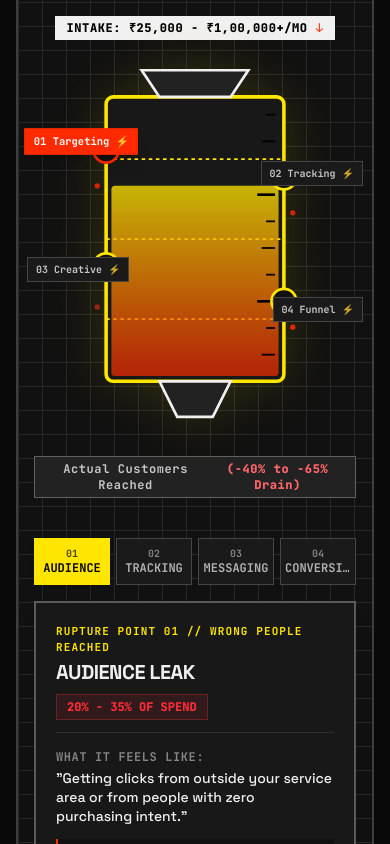
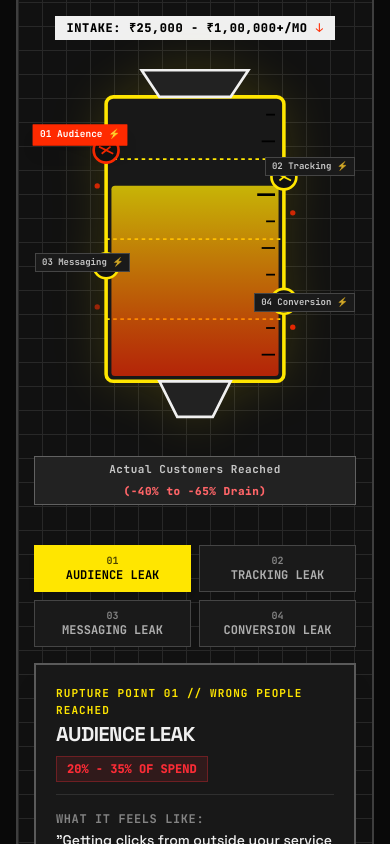
Before and after one commit to tonyjvelloor/brand-maniacs, a Next.js app: page /ads-rescue in a window 390 px wide. Shown: the part 1160-2004 px from the top of the page. Built offline with nearby package versions, Linux system fonts and the light colour scheme; no server answers.

Commit message:
fix(mobile): achieve 100% mobile responsiveness, eliminate fixed min-w overflows, and optimize touch layouts

```diff
--- a/src/app/ads-rescue/success/page.tsx
+++ b/src/app/ads-rescue/success/page.tsx
@@ -104,7 +104,7 @@ function SuccessContent() {
           initial={{ opacity: 0, y: 20 }}
           animate={{ opacity: 1, y: 0 }}
           transition={{ duration: 0.4 }}
-          className="bg-[#141414] border-4 border-accent-yellow p-6 sm:p-10 mb-10 shadow-[10px_10px_0_0_#FFE600] space-y-4 text-center sm:text-left"
+          className="bg-[#141414] border-2 sm:border-4 border-accent-yellow p-4 sm:p-10 mb-8 sm:mb-10 shadow-[6px_6px_0_0_#FFE600] sm:shadow-[10px_10px_0_0_#FFE600] space-y-4 text-center sm:text-left"
         >
           <div className="flex flex-col sm:flex-row items-center sm:items-start justify-between gap-4 border-b border-foreground/15 pb-6">
             <div className="space-y-2">
--- a/src/components/ads-rescue/LeakingBudgetVisual.tsx
+++ b/src/components/ads-rescue/LeakingBudgetVisual.tsx
@@ -245,25 +245,25 @@ export function LeakingBudgetVisual() {
             </svg>
 
             {/* Overlaid Pill Badges for Quick Selection on Mobile/Tablet */}
-            <div className="absolute top-[20%] -left-2 sm:-left-6">
+            <div className="absolute top-[18%] left-0 sm:-left-3">
               <button
                 type="button"
                 onClick={() => setActiveLeak("targeting")}
-                className={`text-[10px] sm:text-xs font-mono font-bold px-2 sm:px-2.5 py-1 border transition-all ${
+                className={`text-[9px] sm:text-xs font-mono font-bold px-1.5 sm:px-2.5 py-0.5 sm:py-1 border transition-all cursor-pointer ${
                   activeLeak === "targeting"
                     ? "bg-accent-red text-white border-accent-red shadow-lg scale-105"
                     : "bg-[#1A1A1A] text-foreground/80 border-foreground/20 hover:border-accent-yellow"
                 }`}
               >
-                01 Targeting ⚡
+                01 Audience ⚡
               </button>
             </div>
 
-            <div className="absolute top-[28%] -right-2 sm:-right-6">
+            <div className="absolute top-[26%] right-0 sm:-right-3">
               <button
                 type="button"
                 onClick={() => setActiveLeak("tracking")}
-                className={`text-[10px] sm:text-xs font-mono font-bold px-2 sm:px-2.5 py-1 border transition-all ${
+                className={`text-[9px] sm:text-xs font-mono font-bold px-1.5 sm:px-2.5 py-0.5 sm:py-1 border transition-all cursor-pointer ${
                   activeLeak === "tracking"
                     ? "bg-accent-red text-white border-accent-red shadow-lg scale-105"
                     : "bg-[#1A1A1A] text-foreground/80 border-foreground/20 hover:border-accent-yellow"
@@ -273,38 +273,38 @@ export function LeakingBudgetVisual() {
               </button>
             </div>
 
-            <div className="absolute top-[52%] -left-2 sm:-left-6">
+            <div className="absolute top-[50%] left-0 sm:-left-3">
               <button
                 type="button"
                 onClick={() => setActiveLeak("creative")}
-                className={`text-[10px] sm:text-xs font-mono font-bold px-2 sm:px-2.5 py-1 border transition-all ${
+                className={`text-[9px] sm:text-xs font-mono font-bold px-1.5 sm:px-2.5 py-0.5 sm:py-1 border transition-all cursor-pointer ${
                   activeLeak === "creative"
                     ? "bg-accent-red text-white border-accent-red shadow-lg scale-105"
                     : "bg-[#1A1A1A] text-foreground/80 border-foreground/20 hover:border-accent-yellow"
                 }`}
               >
-                03 Creative ⚡
+                03 Messaging ⚡
               </button>
             </div>
 
-            <div className="absolute top-[62%] -right-2 sm:-right-6">
+            <div className="absolute top-[60%] right-0 sm:-right-3">
               <button
                 type="button"
                 onClick={() => setActiveLeak("funnel")}
-                className={`text-[10px] sm:text-xs font-mono font-bold px-2 sm:px-2.5 py-1 border transition-all ${
+                className={`text-[9px] sm:text-xs font-mono font-bold px-1.5 sm:px-2.5 py-0.5 sm:py-1 border transition-all cursor-pointer ${
                   activeLeak === "funnel"
                     ? "bg-accent-red text-white border-accent-red shadow-lg scale-105"
                     : "bg-[#1A1A1A] text-foreground/80 border-foreground/20 hover:border-accent-yellow"
                 }`}
               >
-                04 Funnel ⚡
+                04 Conversion ⚡
               </button>
             </div>
           </div>
 
           {/* Bottom Output Drain Label */}
-          <div className="text-center mt-2">
-            <div className="inline-flex items-center gap-2 bg-[#222] border border-foreground/30 text-foreground/80 px-3 py-1 text-xs font-mono font-bold tracking-wider">
+          <div className="text-center mt-2 max-w-full">
+            <div className="inline-flex flex-wrap items-center justify-center gap-1.5 bg-[#222] border border-foreground/30 text-foreground/80 px-2.5 py-1 text-[11px] sm:text-xs font-mono font-bold tracking-wider">
               <span>Actual Customers Reached</span>
               <span className="text-red-400 font-black">(-40% to -65% Drain)</span>
             </div>
@@ -313,8 +313,8 @@ export function LeakingBudgetVisual() {
 
         {/* Diagnostic Inspector Card Column */}
         <div className="lg:col-span-6 flex flex-col justify-center">
-          {/* Quick leak selector tab bar */}
-          <div className="grid grid-cols-4 gap-1.5 mb-4">
+          {/* Quick leak selector tab bar — 2x2 on mobile, 4 across on desktop */}
+          <div className="grid grid-cols-2 sm:grid-cols-4 gap-2 mb-4">
             {LEAKS.map((leak) => {
               const isSelected = leak.id === activeLeak;
               return (
@@ -322,14 +322,14 @@ export function LeakingBudgetVisual() {
                   key={leak.id}
                   type="button"
                   onClick={() => setActiveLeak(leak.id)}
-                  className={`py-2 px-1 text-center font-mono text-xs uppercase font-bold border transition-all ${
+                  className={`py-2 px-2 text-center font-mono text-xs uppercase font-bold border transition-all cursor-pointer ${
                     isSelected
                       ? "bg-accent-yellow text-black border-accent-yellow font-black shadow-md"
                       : "bg-[#1A1A1A] text-foreground/70 border-foreground/20 hover:bg-[#252525]"
                   }`}
                 >
                   <span className="block text-[10px] opacity-70">{leak.label}</span>
-                  <span className="truncate block">{leak.name.split(" ")[0]}</span>
+                  <span className="truncate block">{leak.name}</span>
                 </button>
               );
             })}
--- a/src/components/ads-rescue/OfferCard.tsx
+++ b/src/components/ads-rescue/OfferCard.tsx
@@ -55,10 +55,10 @@ export function OfferCard({ onOpenCheckout }: OfferCardProps) {
           whileInView={{ opacity: 1, scale: 1 }}
           viewport={{ once: true }}
           transition={{ duration: 0.5 }}
-          className="max-w-5xl mx-auto bg-[#141414] border-4 border-accent-yellow p-6 sm:p-10 md:p-12 shadow-[12px_12px_0_0_#FFE600] relative"
+          className="max-w-5xl mx-auto bg-[#141414] border-2 sm:border-4 border-accent-yellow p-4 sm:p-10 md:p-12 shadow-[6px_6px_0_0_#FFE600] sm:shadow-[12px_12px_0_0_#FFE600] relative"
         >
           {/* Top Pill / Badge */}
-          <div className="flex flex-wrap items-center justify-between gap-4 border-b-2 border-foreground/15 pb-6 mb-8">
+          <div className="flex flex-wrap items-center justify-between gap-3 sm:gap-4 border-b-2 border-foreground/15 pb-4 sm:pb-6 mb-6 sm:mb-8">
             <div className="space-y-1">
               <span className="font-mono text-xs sm:text-sm font-black uppercase tracking-widest text-accent-yellow block">
                 THE BRAND MANIACS PRESENTS
--- a/src/components/ui/CalendlyEmbed.tsx
+++ b/src/components/ui/CalendlyEmbed.tsx
@@ -20,7 +20,7 @@ export function CalendlyEmbed({ url }: CalendlyEmbedProps) {
 
     return (
         <div
-            className="calendly-inline-widget min-w-[320px] h-[700px] w-full bg-slate-900 rounded-xl overflow-hidden border border-slate-800 shadow-2xl"
+            className="calendly-inline-widget w-full max-w-full min-w-0 h-[650px] sm:h-[700px] bg-slate-900 rounded-none sm:rounded-xl overflow-hidden border border-slate-800 shadow-2xl"
             data-url={url}
         ></div>
     );
```
Also changed, not shown: src/components/ads-rescue/ExampleHealthScore.tsx (+9 -7 lines), src/components/ads-rescue/RazorpayCheckoutModal.tsx (+7 -7 lines).
